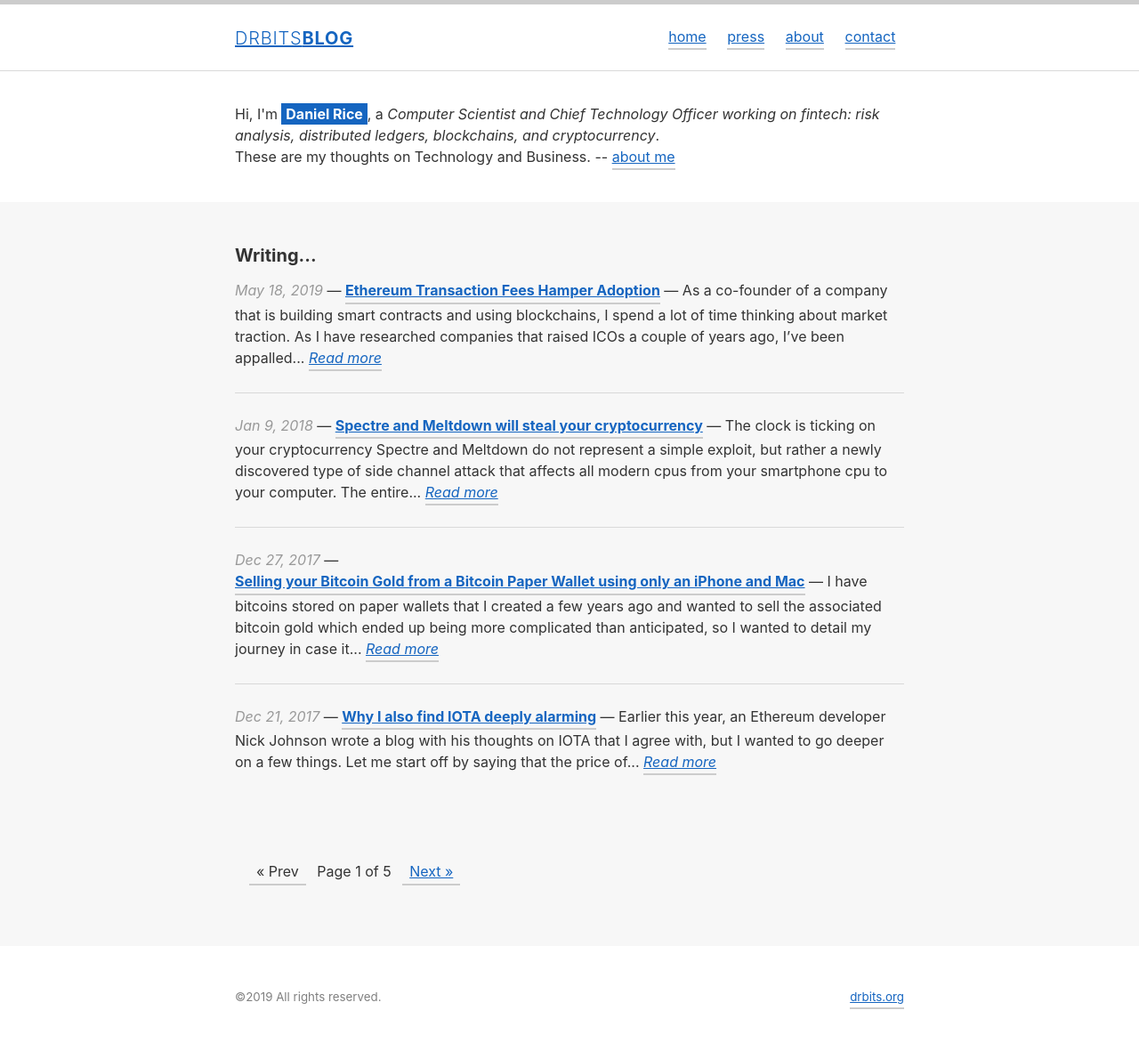
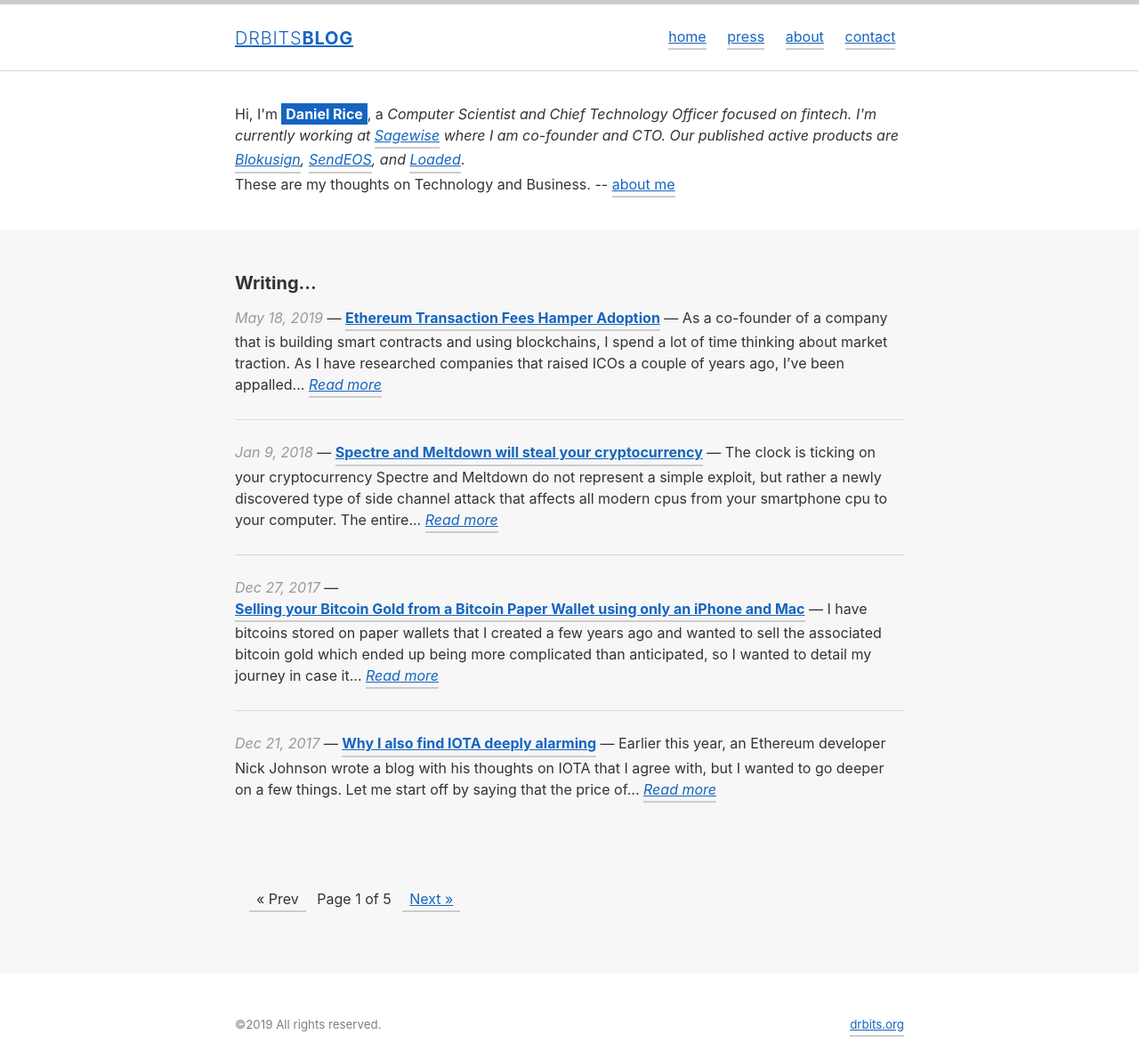
Before and after one commit to thedrbits/drbitsblog, a Jekyll site: the page built from index.html, in a window 1280 px wide. Shown: the whole page at 89% size. Built offline with Jekyll 4.4.1, drawn with Linux system fonts in a browser that asks for light colours; the list of posts is cut into pages by our own code; before the commit the page ends 1159 px from its top, so only the background shows below that.

Commit message:
adding current active products to front page

```diff
--- a/_config.yml
+++ b/_config.yml
@@ -26,7 +26,7 @@ sass:
 # Author settings
 author:
   name     : Daniel Rice
-  job      : "Computer Scientist and Chief Technology Officer working on fintech: risk analysis, distributed ledgers, blockchains, and cryptocurrency"
+  job      : "Computer Scientist and Chief Technology Officer focused on fintech. I'm currently working at <a href=https://www.sagewise.io>Sagewise</a> where I am co-founder and CTO. Our published active products are <a href=https://www.blokusign.com>Blokusign</a>, <a href=https://www.sendeos.io>SendEOS</a>, and <a href=https://www.getloaded.app>Loaded</a>"
   bio      : "These are my thoughts on Technology and Business."
   thumb    : /images/author.jpg
   email    : dan@drbits.org
```
